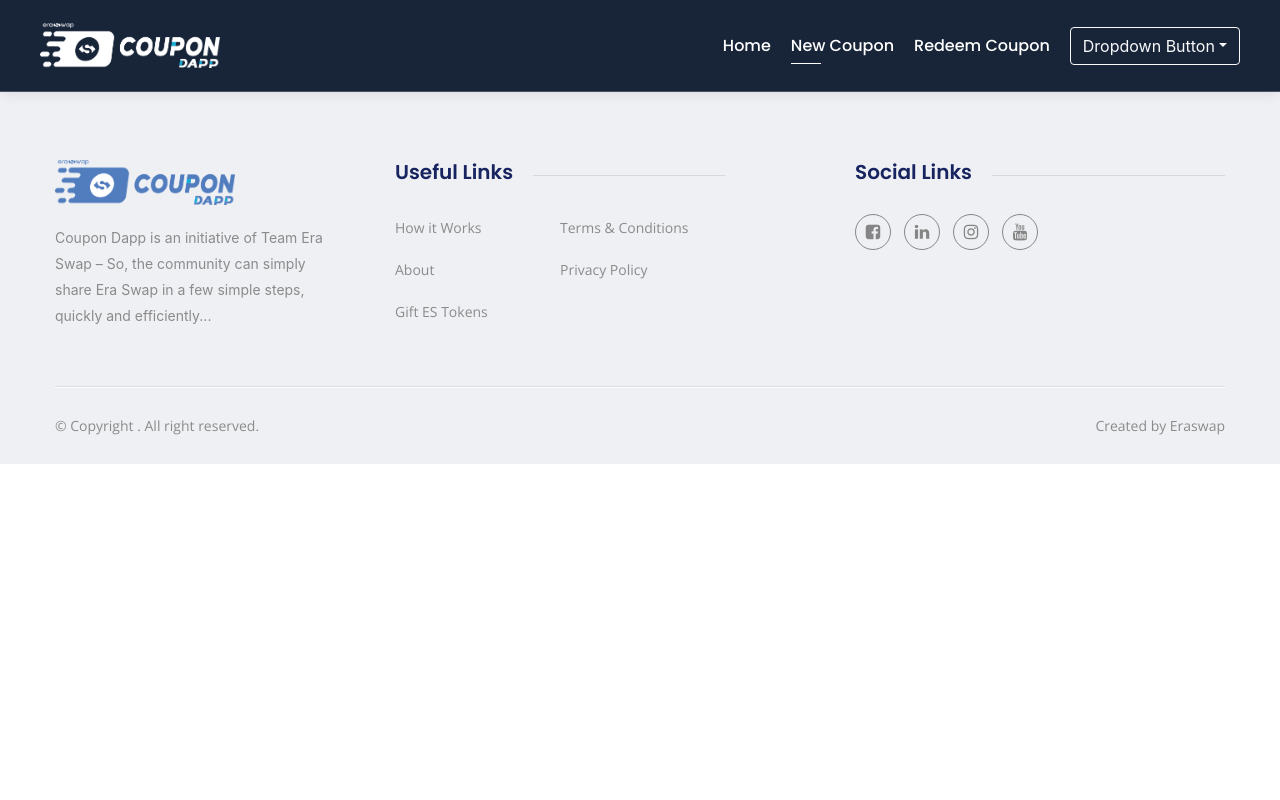
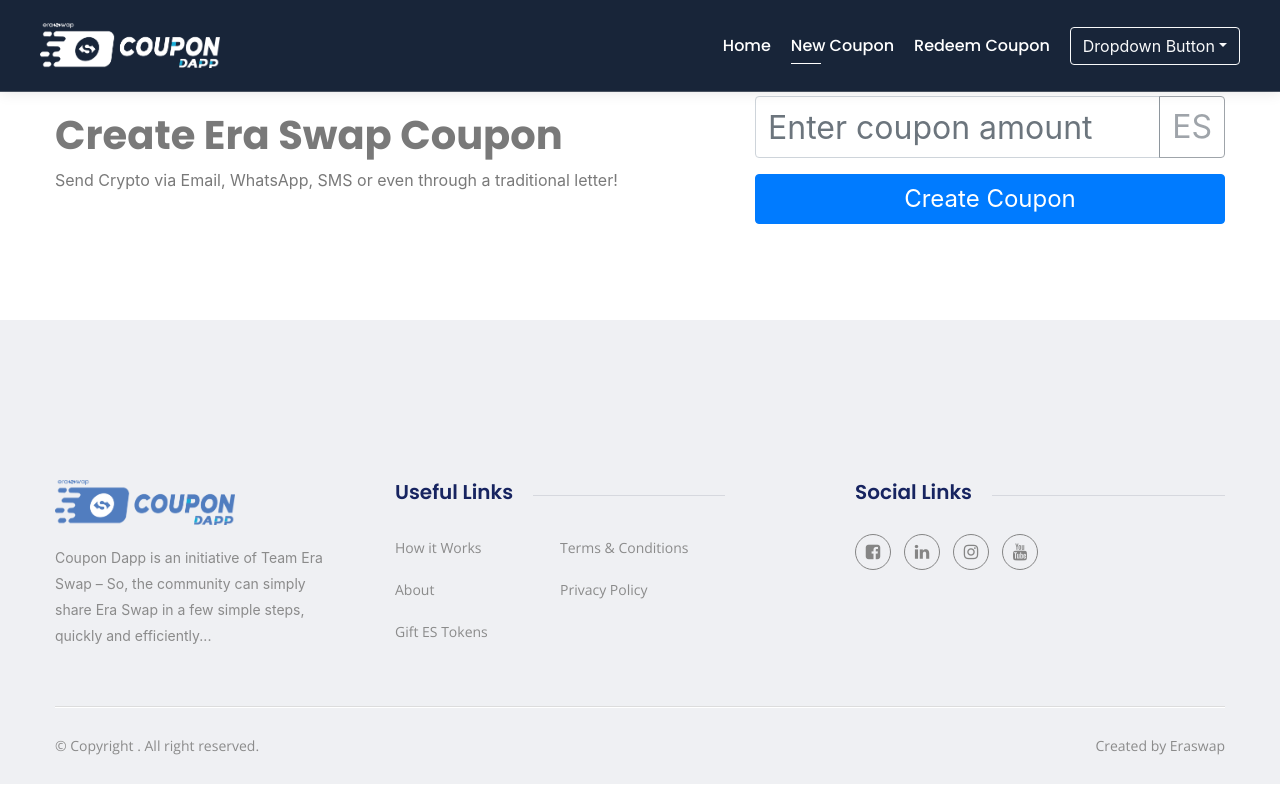
Before and after one commit to KMPARDS/coupon-dapp-react, a React (Create React App) app: page /new in a window 1280 px wide. Built offline with nearby package versions, Linux system fonts and the light colour scheme; a web font is replaced by a local one.

Commit message:
add new coupon page

```diff
--- a/src/App.css
+++ b/src/App.css
@@ -8,6 +8,17 @@
   margin: auto;
 }
 
+.navbar-static-placeholder {
+  position: static;
+  height: 91px;
+}
+
+@media screen and (max-width: 992px) {
+  .navbar-static-placeholder {
+    height: 72px;
+  }
+}
+
 .login-dropdown-color .dropdown-item {
   color: #333 !important;
   font-weight: 300;
@@ -15,11 +26,25 @@
 }
 
 .login-dropdown-color .dropdown-item:hover {
-  background-color: #182539BB;
+  background-color: #182539bb;
   color: white !important;
 }
 
 .login-dropdown-color .dropdown-item:active {
   background-color: #182539;
+}
 
+/* New Coupon CSS */
+
+.create-coupon-form-1 {
+  margin: 6rem 0;
 }
+
+.create-coupon-form-1 .large {
+  font-size: 2rem;
+}
+
+.create-coupon-form-1 .create-coupon-button {
+  margin-top: 1rem;
+  font-size: 1.5rem;
+}
--- a/src/App.js
+++ b/src/App.js
@@ -6,6 +6,7 @@
 import Navbar from './components/Navbar/Navbar';
 import Footer from './components/Footer/Footer';
 import Home from './components/Home/Home';
+import NewCoupon from './components/NewCoupon/NewCoupon';
 
 function App() {
   return (
@@ -13,6 +14,7 @@
       <Route path="/*" component={Navbar} />
       <Switch>
         <Route path="/" exact component={Home} />
+        <Route path="/new" exact component={NewCoupon} />
       </Switch>
       <Footer />
     </BrowserRouter>
--- /dev/null
+++ b/src/components/NewCoupon/NewCoupon.js
@@ -0,0 +1,51 @@
+import React, { Component } from 'react';
+import { InputGroup, FormControl, Button } from 'react-bootstrap';
+
+export default class extends Component {
+  state = {};
+
+  render = () => (
+    <div className="welcome-area v2 wow fadeInUp" id="home">
+      <div className="container">
+        <div className="row">
+          <div className="col-12 col-lg-6 align-self-center">
+            <div className="welcome-right">
+              <div className="welcome-text">
+                <h1>Create Era Swap Coupon</h1>
+                <p>
+                  Send Crypto via Email, WhatsApp, SMS or even through a
+                  traditional letter!
+                </p>
+              </div>
+            </div>
+          </div>
+          <div className="col-12 col-lg-5 offset-1 align-self-center">
+            <div className="v2 welcome-progress create-coupon-form-1">
+              <InputGroup>
+                <FormControl
+                  placeholder="Enter coupon amount"
+                  className="large"
+                  onChange={this.updateEsAmount}
+                />
+                <InputGroup.Append>
+                  <Button
+                    className="large"
+                    variant="outline-secondary"
+                    alignRight
+                    disabled
+                  >
+                    ES
+                  </Button>
+                </InputGroup.Append>
+              </InputGroup>
+
+              <Button className="create-coupon-button" block={true}>
+                Create Coupon
+              </Button>
+            </div>
+          </div>
+        </div>
+      </div>
+    </div>
+  );
+}
```
